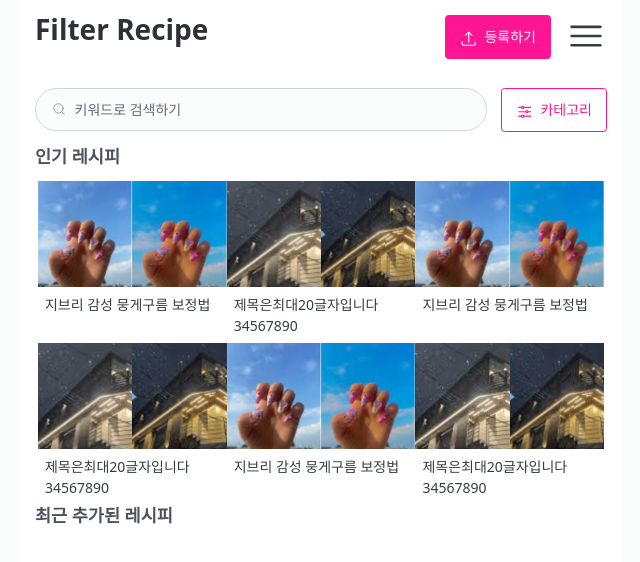
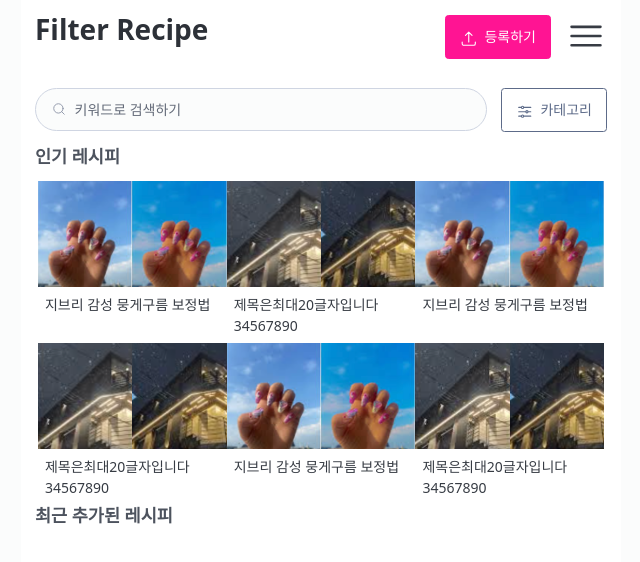
Before and after one commit to seondal/FilterRecipe, a Next.js app: page / in a window 1280 px wide. Shown: the top 562 px of the page, without its empty margins (319-959 px from the left). Built offline with nearby package versions, Linux system fonts and the light colour scheme.

Commit message:
💄 style :  카테고리 여부 따라 버튼 색 변경

```diff
--- a/src/app/(main)/page.tsx
+++ b/src/app/(main)/page.tsx
@@ -4,12 +4,12 @@ import { useState } from "react";
 import Category from "./Category";
 import { useSearchParams } from "next/navigation";
 import Feed from "./Feed";
-import Modal from "@/components/Modal";
 import { AdjustmentsHorizontalIcon } from "@heroicons/react/24/outline";
 
 export default function Page() {
   const searchParams = useSearchParams();
-  const keyword = searchParams.get("search");
+  const keywordQuery = searchParams.get("search");
+  const categoryQuery = searchParams.get("category");
 
   const [categoryActive, setCategoryActive] = useState(false);
 
@@ -25,18 +25,18 @@ export default function Page() {
             name="search"
             type="search"
             placeholder="키워드로 검색하기"
-            defaultValue={keyword ?? ""}
+            defaultValue={keywordQuery ?? ""}
           />
         </form>
         <button
-          className="outline"
+          className={categoryQuery ? "outline" : "outline secondary"}
           onClick={() => setCategoryActive((cur) => !cur)}>
           <AdjustmentsHorizontalIcon className="icon-text" />
           카테고리
         </button>
       </fieldset>
       <Category onClose={onClose} open={categoryActive} />
-      {keyword ? <h4>{keyword} 검색 결과</h4> : <Feed />}
+      {keywordQuery ? <h4>{keywordQuery} 검색 결과</h4> : <Feed />}
     </>
   );
 }
```
